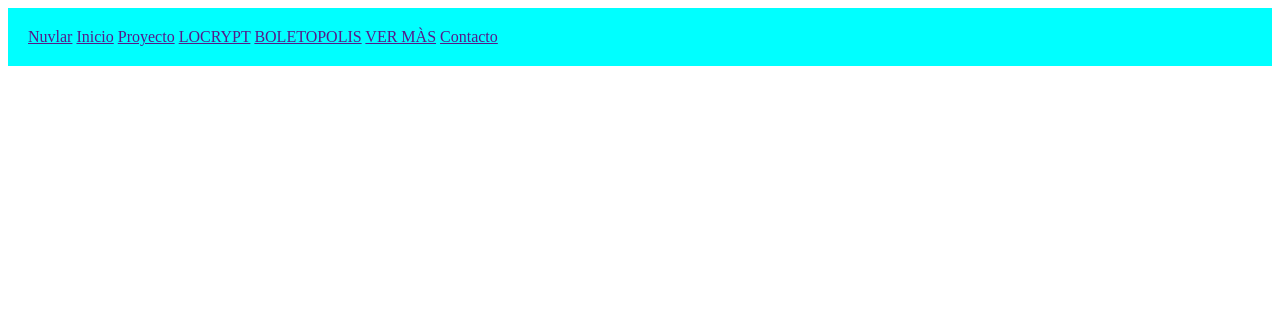
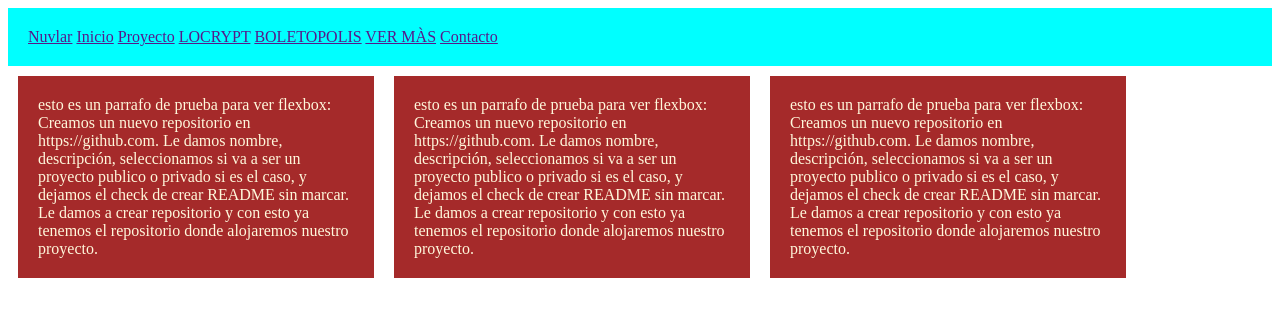
Before and after one commit to jesushv875/Curso-, a plain HTML site: page index.html in a window 1280 px wide. Drawn offline with Linux system fonts and the light colour scheme.

Commit message:
curso con un flex hecho

```diff
--- a/index.html
+++ b/index.html
@@ -13,6 +13,26 @@
             <a href="">VER MÀS</a>
             <a href="">Contacto</a>
         </nav>
+        <section class="padre">
+        <p class="columna"> esto es un parrafo de prueba para ver flexbox:
+        Creamos un nuevo repositorio en https://github.com.
+        Le damos nombre, descripción, seleccionamos si va a ser un proyecto publico o privado
+        si es el caso, y dejamos el check de crear README sin marcar.
+        Le damos a crear repositorio y con esto ya tenemos el repositorio donde alojaremos
+        nuestro proyecto. </p>
+        <p class="columna"> esto es un parrafo de prueba para ver flexbox:
+        Creamos un nuevo repositorio en https://github.com.
+        Le damos nombre, descripción, seleccionamos si va a ser un proyecto publico o privado
+        si es el caso, y dejamos el check de crear README sin marcar.
+        Le damos a crear repositorio y con esto ya tenemos el repositorio donde alojaremos
+        nuestro proyecto. </p>
+        <p class="columna"> esto es un parrafo de prueba para ver flexbox:
+        Creamos un nuevo repositorio en https://github.com.
+        Le damos nombre, descripción, seleccionamos si va a ser un proyecto publico o privado
+        si es el caso, y dejamos el check de crear README sin marcar.
+        Le damos a crear repositorio y con esto ya tenemos el repositorio donde alojaremos
+        nuestro proyecto. </p>
+     </section>
     </body>
 
 </html>
--- a/style.css
+++ b/style.css
@@ -1,4 +1,14 @@
 nav{
-    background-color: aqua;
+    background: aqua;
     padding: 20px;
 }
+.columna{
+    background: brown;
+    color: cornsilk;
+    padding: 20px;
+    width: 25%;
+    margin: 10px;
+}
+.padre{
+    display: flex;
+}
```
